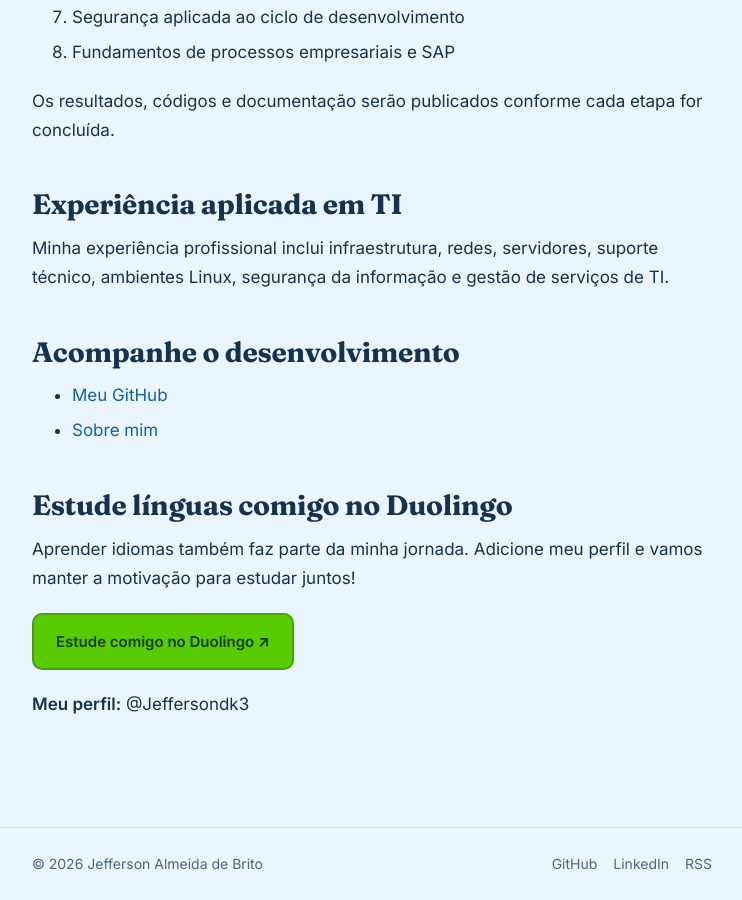
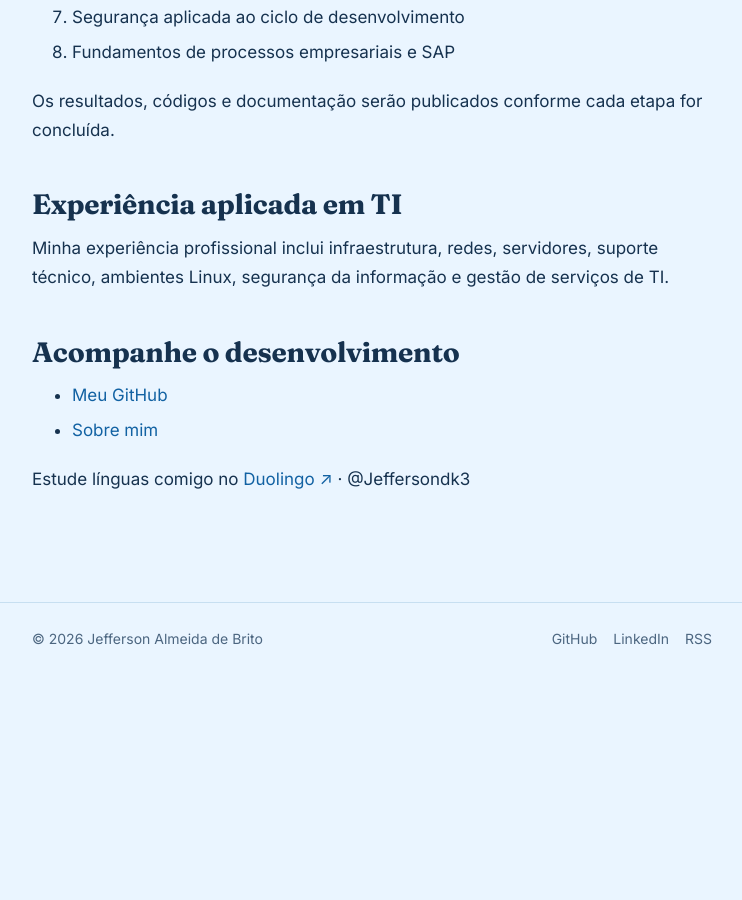
Before and after one commit to jeffersondk3/jeffersondk3.github.io, a Jekyll site: the page built from projetos.md, in a window 1280 px wide and 900 px high, scrolled down 817 px. Shown: the whole window, without its empty margins (268-1010 px from the left). Built offline with Jekyll 4.4.1, drawn with Linux system fonts in a browser that asks for light colours; after the commit the page ends 1492 px from its top, so only the background shows below that.

Commit message:
Deixa convite do Duolingo mais discreto

```diff
--- a/projetos.md
+++ b/projetos.md
@@ -36,10 +36,4 @@ Minha experiência profissional inclui infraestrutura, redes, servidores, suport
 - [Meu GitHub](https://github.com/jeffersondk3)
 - [Sobre mim]({{ '/sobre/' | relative_url }})
 
-## Estude línguas comigo no Duolingo
-
-Aprender idiomas também faz parte da minha jornada. Adicione meu perfil e vamos manter a motivação para estudar juntos!
-
-<p><a class="btn" href="https://invite.duolingo.com/profile-share/Jeffersondk3?via=share_profile_qr" target="_blank" rel="noopener noreferrer" style="display:inline-flex;align-items:center;gap:8px;padding:14px 22px;background:#58cc02;color:#173b00;border:2px solid #46a302;border-radius:10px;font-weight:700;text-decoration:none;">Estude comigo no Duolingo ↗</a></p>
-
-**Meu perfil:** @Jeffersondk3
+Estude línguas comigo no [Duolingo ↗](https://invite.duolingo.com/profile-share/Jeffersondk3?via=share_profile_qr) · @Jeffersondk3
```
